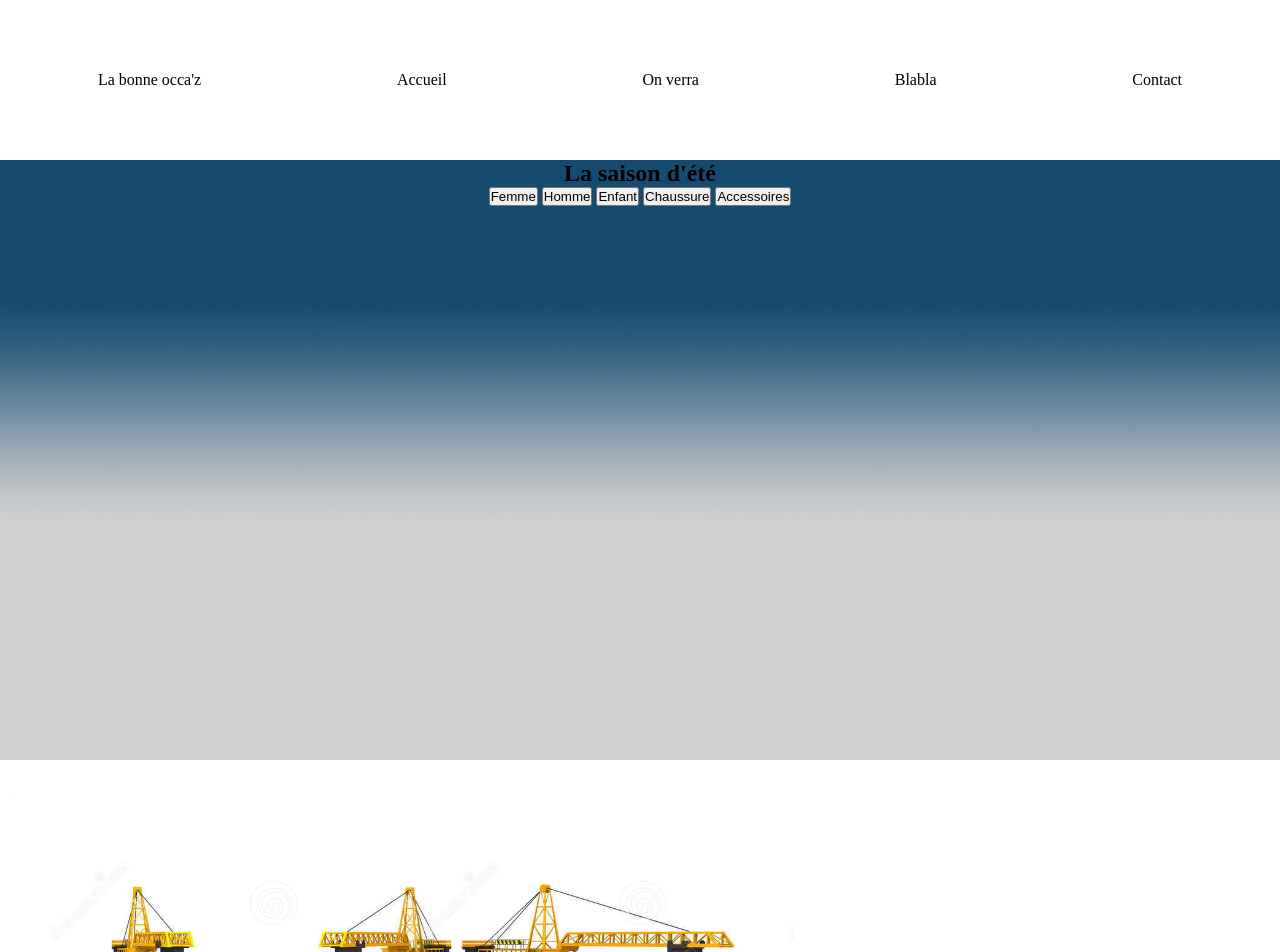
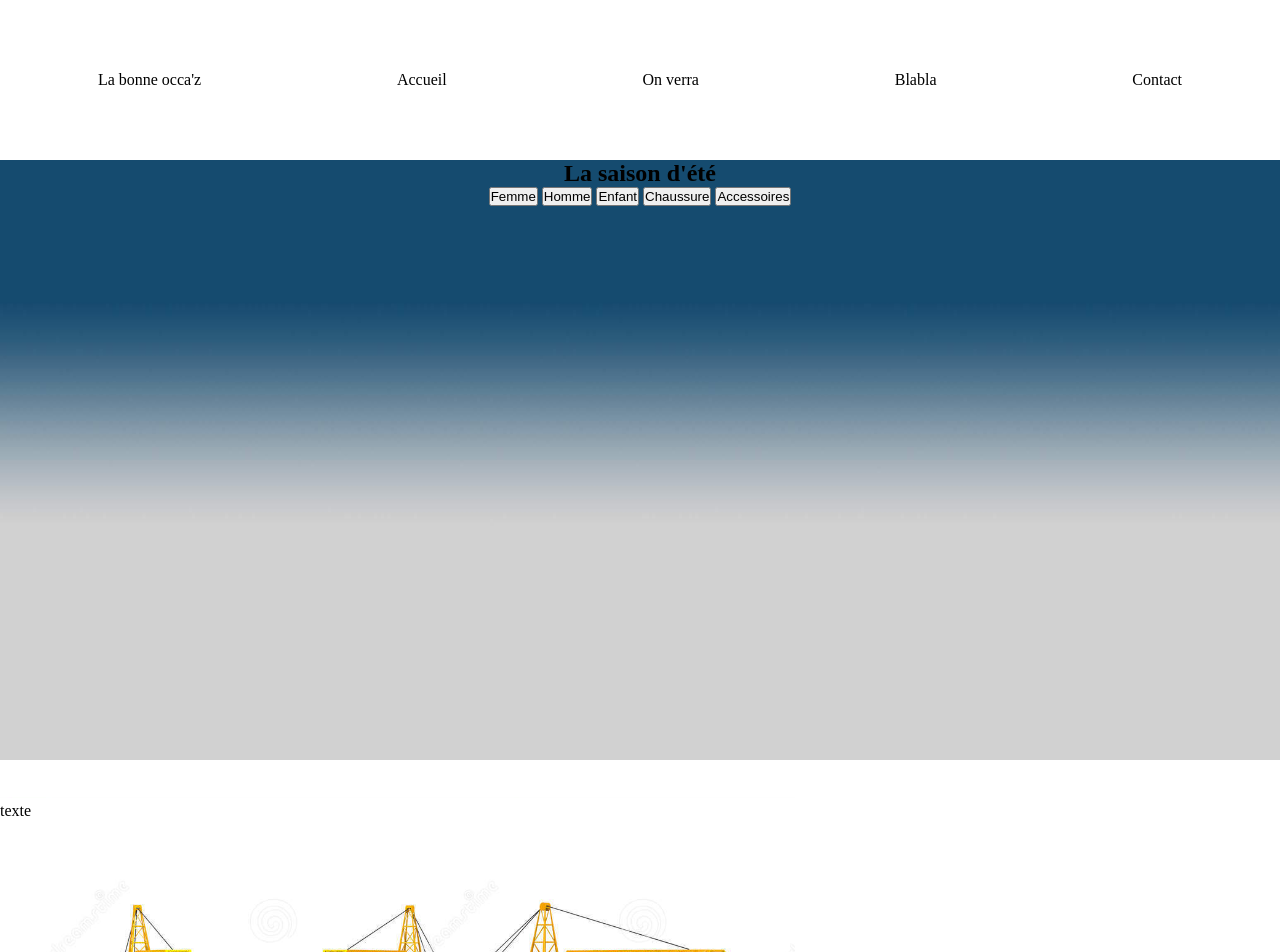
Before and after one commit to sab59/site-marchand, a plain HTML site: page index.html in a window 1280 px wide. Shown: the top 952 px of the page. Drawn offline with Linux system fonts and the light colour scheme.

Commit message:
ajout texte

```diff
--- a/index.html
+++ b/index.html
@@ -34,57 +34,57 @@
     <article>
         <div class="card">
             <div class="card-img"> <img src="./img/card.PNG" alt="card"></div>
-            <div class="card-text"></div>
+            <div class="card-text">texte</div>
         </div>
 
         <div class="card">
             <div class="card-img"> <img src="./img/card.PNG" alt="card"></div>
-            <div class="card-text"></div>
+            <div class="card-text">texte</div>
         </div>
 
         <div class="card">
             <div class="card-img"> <img src="./img/card.PNG" alt="card"></div>
-            <div class="card-text"></div>
+            <div class="card-text">texte</div>
         </div>
 
         <div class="card">
             <div class="card-img"> <img src="./img/card.PNG" alt="card"></div>
-            <div class="card-text"></div>
+            <div class="card-text">texte</div>
         </div>
 
         <div class="card">
             <div class="card-img"> <img src="./img/card.PNG" alt="card"></div>
-            <div class="card-text"></div>
+            <div class="card-text">texte</div>
         </div>
 
         <div class="card">
             <div class="card-img"> <img src="./img/card.PNG" alt="card"></div>
-            <div class="card-text"></div>
+            <div class="card-text">texte</div>
         </div>
 
         <div class="card">
             <div class="card-img"> <img src="./img/card.PNG" alt="card"></div>
-            <div class="card-text"></div>
+            <div class="card-text">texte</div>
         </div>
 
         <div class="card">
             <div class="card-img"> <img src="./img/card.PNG" alt="card"></div>
-            <div class="card-text"></div>
+            <div class="card-text">texte</div>
         </div>
 
         <div class="card">
             <div class="card-img"> <img src="./img/card.PNG" alt="card"></div>
-            <div class="card-text"></div>
+            <div class="card-text">texte</div>
         </div>
 
         <div class="card">
             <div class="card-img"> <img src="./img/card.PNG" alt="card"></div>
-            <div class="card-text"></div>
+            <div class="card-text">texte</div>
         </div>
 
         <div class="card">
             <div class="card-img"> <img src="./img/card.PNG" alt="card"></div>
-            <div class="card-text"></div>
+            <div class="card-text">texte</div>
         </div>
 
     </article>
```
